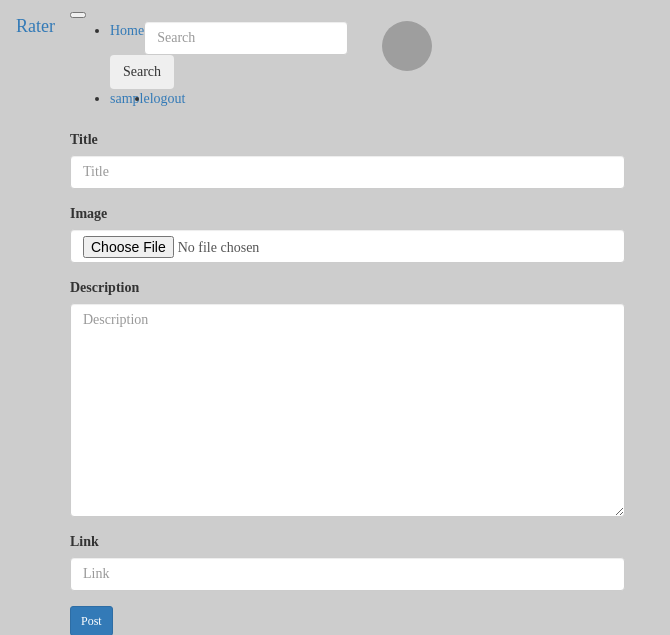
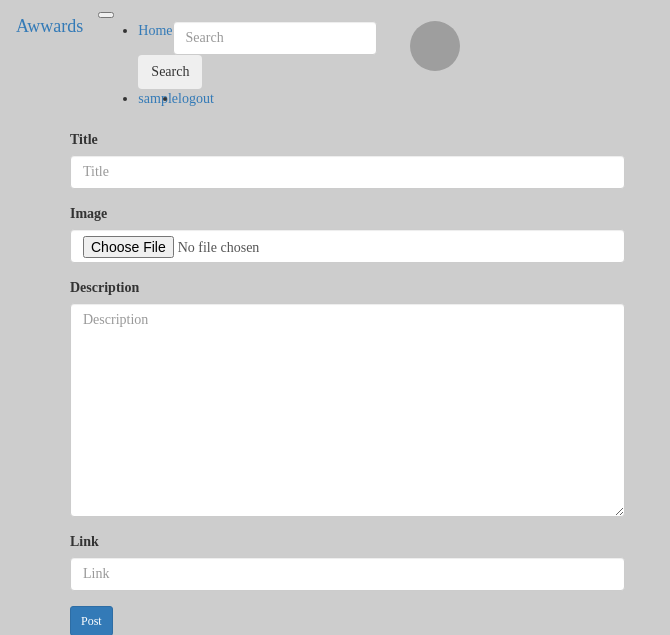
Before and after one commit to mwiha/Awwards-App, a Django app: page /newproject/ in a window 1280 px wide. Shown: the top 635 px of the page, without its empty margins (0-670 px from the left). Run offline with Django 3.2, Linux system fonts and the light colour scheme; the visitor is signed in with stand-in values (Sample User, id 1); some libraries are stand-ins or nearby versions; grey boxes are pictures that could not be loaded.

```diff
--- a/myproject/templates/myprojects/base.html
+++ b/myproject/templates/myprojects/base.html
@@ -8,7 +8,7 @@
     <meta charset="UTF-8">
     <meta name="viewport" content="width=device-width, initial-scale=1.0">
     <meta http-equiv="X-UA-Compatible" content="ie=edge">
-    <title>Project Rater</title>
+    <title>Awwards</title>
     {% block styles %}
     <link rel="stylesheet" href="https://stackpath.bootstrapcdn.com/bootstrap/4.3.1/css/bootstrap.min.css"
         integrity="sha384-ggOyR0iXCbMQv3Xipma34MD+dH/1fQ784/j6cY/iJTQUOhcWr7x9JvoRxT2MZw1T" crossorigin="anonymous">
@@ -25,7 +25,7 @@
 
 <body>
     <nav class="navbar navbar-expand-lg navbar-dark bg-dark">
-        <a class="navbar-brand" href="#">Rater</a>
+        <a class="navbar-brand" style="font-size: italic;" href="#">Awwards</a>
         <button class="navbar-toggler" type="button" data-toggle="collapse" data-target="#navbarColor02"
             aria-controls="navbarColor02" aria-expanded="false" aria-label="Toggle navigation">
             <span class="navbar-toggler-icon"></span>
```
Also changed, not shown: README.md.
